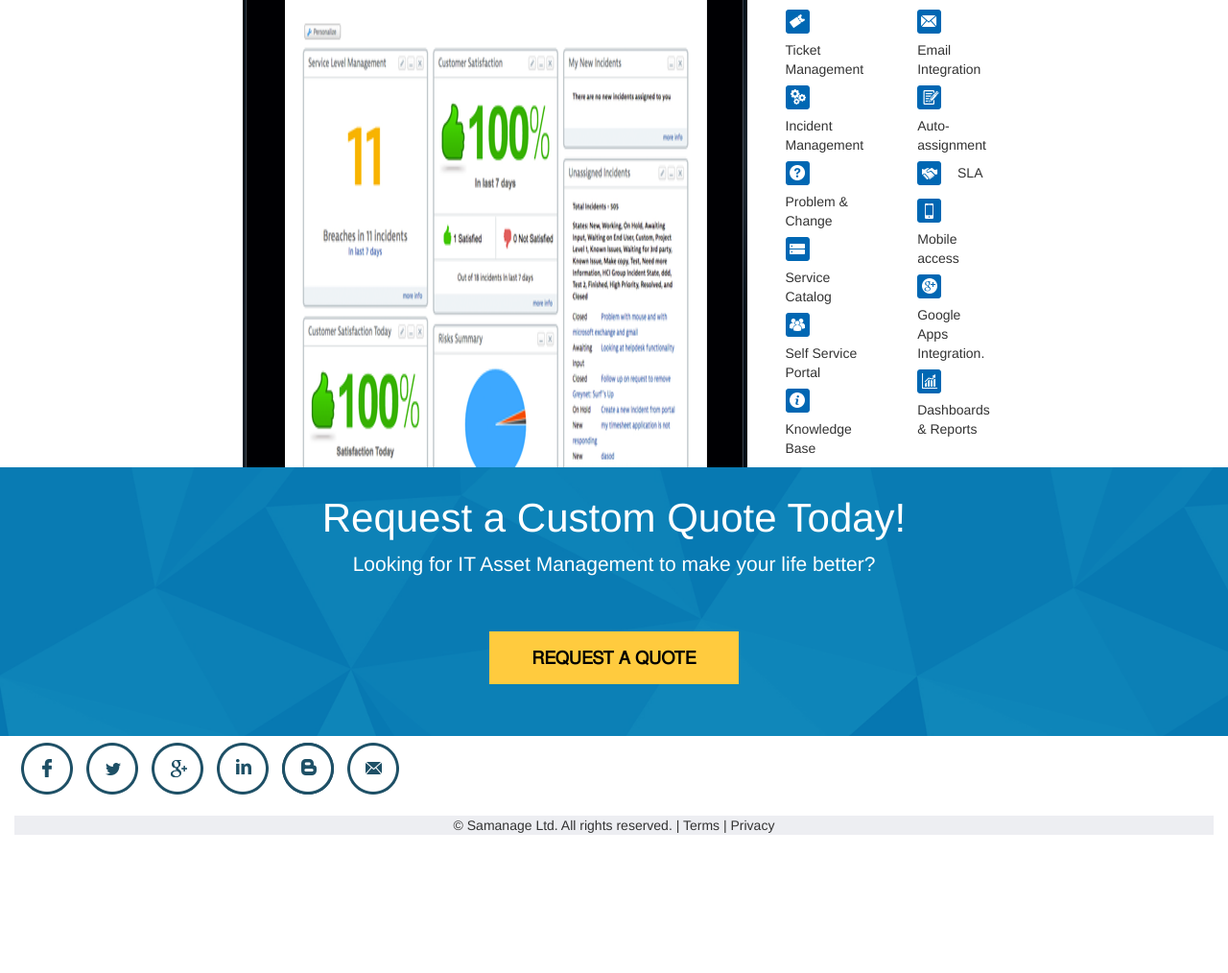
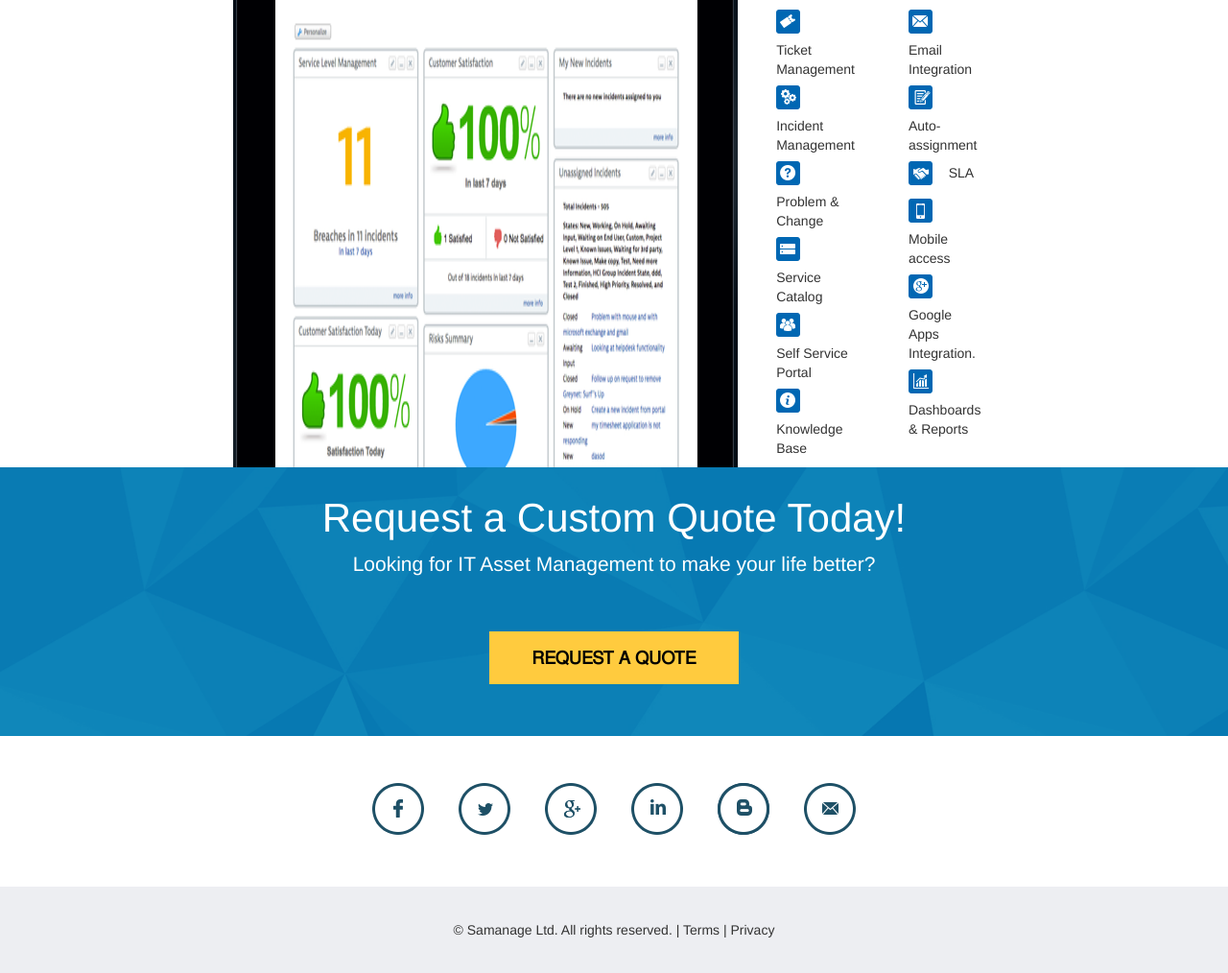
Before and after one commit to TBVanderley4545/Samanage-Dev-Test, a plain HTML site: page index.html in a window 1280 px wide. Shown: the part 1144-2158 px from the top of the page at 96% size. Before the commit the page ends 2024 px from the top, so only its background shows below. Drawn offline with nearby package versions, Linux system fonts and the light colour scheme.

Commit message:
Primary Desktop complete.

```diff
--- a/index.html
+++ b/index.html
@@ -12,7 +12,7 @@
 </head>
 
 <body>
-    <div class="container-fluid">
+    <div>
         <div id="header" class="row justify-content-between">
             <div class="col-xs-5 col-xs-offset-1">
                 <!--                inline styling present, please addres-->
@@ -124,7 +124,8 @@
             <p>Looking for IT Asset Management to make your life better?</p>
             <button id="quote-button" class="btn custom-button">REQUEST A QUOTE</button>
         </div>
-        <ul id="social-wrapper">
+        <div id="social-wrapper">
+            <ul>
                 <li>
                     <a class="social-icon-link">
                         <img src="assets/img/samanage-social-share.png" class="social-share-icon">
@@ -156,6 +157,7 @@
                     </a>
                 </li>
             </ul>
+        </div>
         <div id="footer">
             <p>&copy; Samanage Ltd. All rights reserved. | <a>Terms</a> | <a>Privacy</a></p>
         </div>
--- a/main.css
+++ b/main.css
@@ -233,33 +233,23 @@ QUOTE WRAPPER STYLING
 SOCIAL WRAPPER STYLING
 ******************************************/
 
+#social-wrapper {
+    align-items: center;
+    display: flex;
+}
+
+#social-wrapper ul {
+    margin: 3em auto;
+}
+
+#social-wrapper ul li {
+    display: inline;
+    margin: 0 .65em;
+}
+
 .social-share-icon {
     position: absolute;
     width: auto;
-}
-
-
-/******************************************
-FOOTER STYLING
-******************************************/
-
-#footer {
-    background-color: #EDEEF2;
-    text-align: center;
-}
-
-#footer a {
-    color: inherit;
-    text-decoration: none;
-}
-
-
-/******************************************
-SOCIAL-WRAPPER STYLING
-******************************************/
-
-#social-wrapper {
-    display: flex;
 }
 
 .social-icon-link {
@@ -273,6 +263,26 @@ SOCIAL-WRAPPER STYLING
 
 
 /******************************************
+FOOTER STYLING
+******************************************/
+
+#footer {
+    margin: 0 -15px;
+    background-color: #EDEEF2;
+    text-align: center;
+}
+
+#footer a {
+    color: inherit;
+    text-decoration: none;
+}
+
+#footer p {
+    margin: 0;
+    padding: 2.5em 0;
+}
+
+/******************************************
 EMBEDDED FONT
 ******************************************/
 
```
Lines whose indentation alone changed are shown as unchanged.
